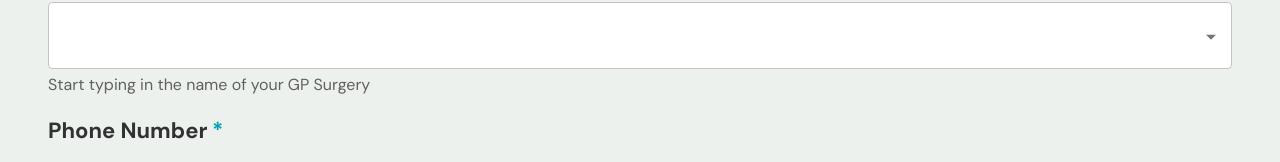
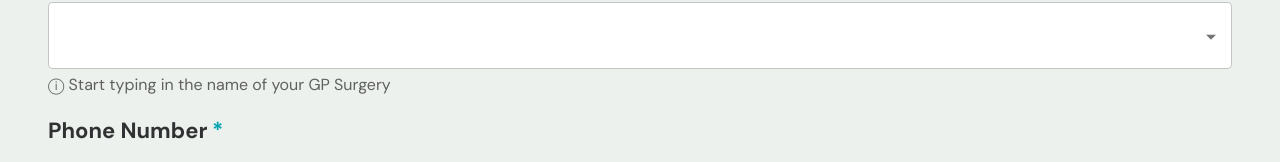
Before and after one commit to fahed-arshad/quick-care-form, a Next.js app in the folder kinwell-form/: page /contact in a window 1280 px wide. Shown: the part 235-397 px from the top of the page. Built offline with nearby package versions, Linux system fonts and the light colour scheme; no server answers.

Commit message:
make slight improvements to form

```diff
--- a/kinwell-form/src/app/check-postcode/page.tsx
+++ b/kinwell-form/src/app/check-postcode/page.tsx
@@ -205,7 +205,7 @@ export default function CheckPostcode() {
                     ? "Please provide a valid UK postcode"
                     : errors.postcode?.type === "validate"
                     ? errors.postcode.message
-                    : null
+                    : "ⓘ This is the postcode that is registered with your GP"
                 }
               ></TextField>
               <style jsx global>{`
--- a/kinwell-form/src/app/contact/ContactForm.tsx
+++ b/kinwell-form/src/app/contact/ContactForm.tsx
@@ -175,7 +175,7 @@ export default function ContactForm({
                 )}
               />
               <FormHelperText>
-                Start typing in the name of your GP Surgery
+                ⓘ Start typing in the name of your GP Surgery
               </FormHelperText>
             </Grid>
             <Grid size={{ xs: 12 }}>
@@ -195,7 +195,7 @@ export default function ContactForm({
                 error={errors.mobileNumber?.type === "pattern" ? true : false}
                 helperText={
                   errors.mobileNumber?.type === "pattern"
-                    ? "Please provide a valid UK phone number"
+                    ? "ⓘ Please provide a valid UK phone number"
                     : null
                 }
               />
--- a/kinwell-form/src/app/personal-details/page.tsx
+++ b/kinwell-form/src/app/personal-details/page.tsx
@@ -87,11 +87,6 @@ export default function PersonalDetails() {
                   {...register("fullName", {
                     required: true,
                   })}
-                  slotProps={{
-                    htmlInput: {
-                      style: { textTransform: "uppercase" },
-                    },
-                  }}
                   error={!!errors.fullName}
                 />
               </Grid>
```
